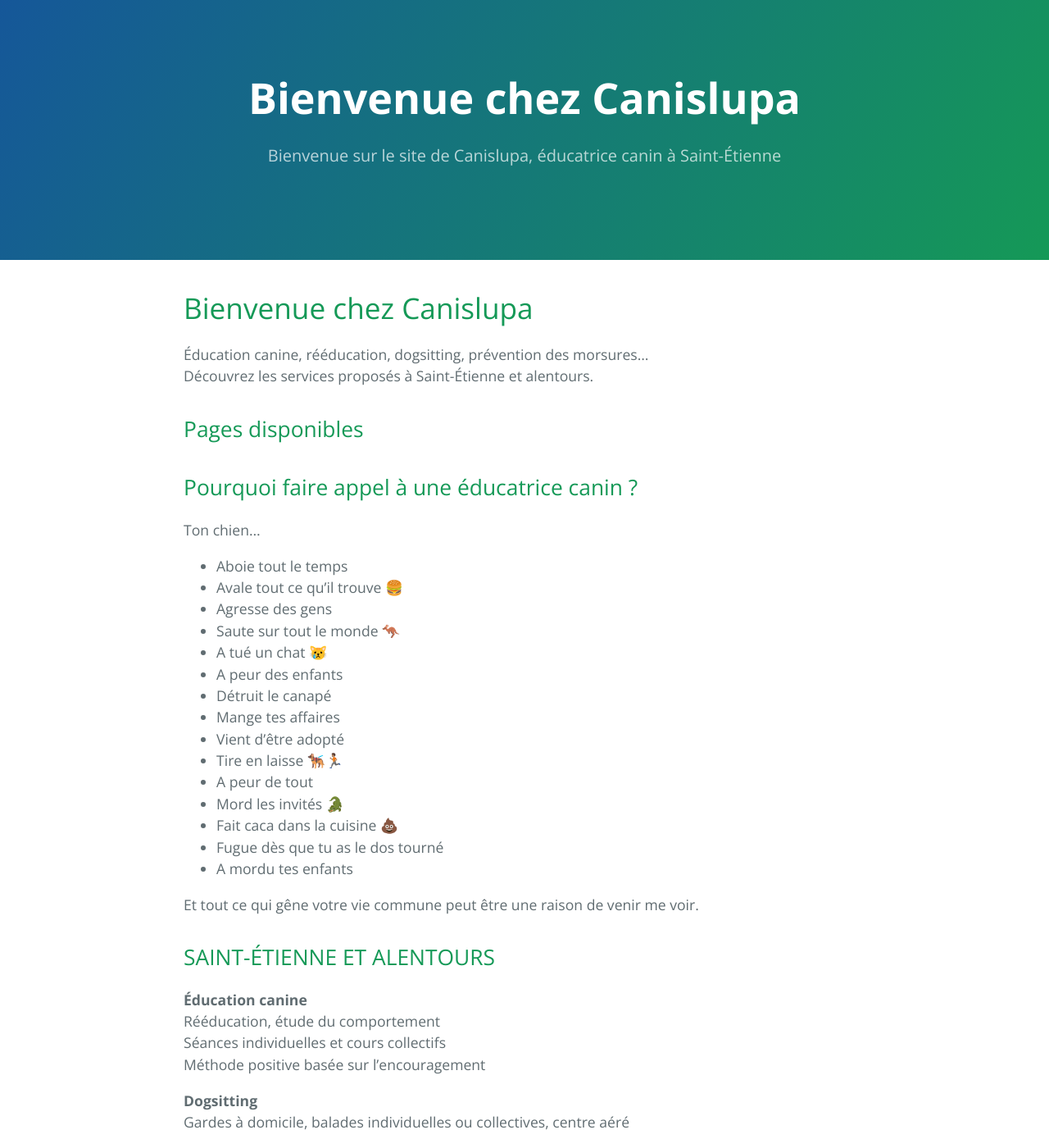
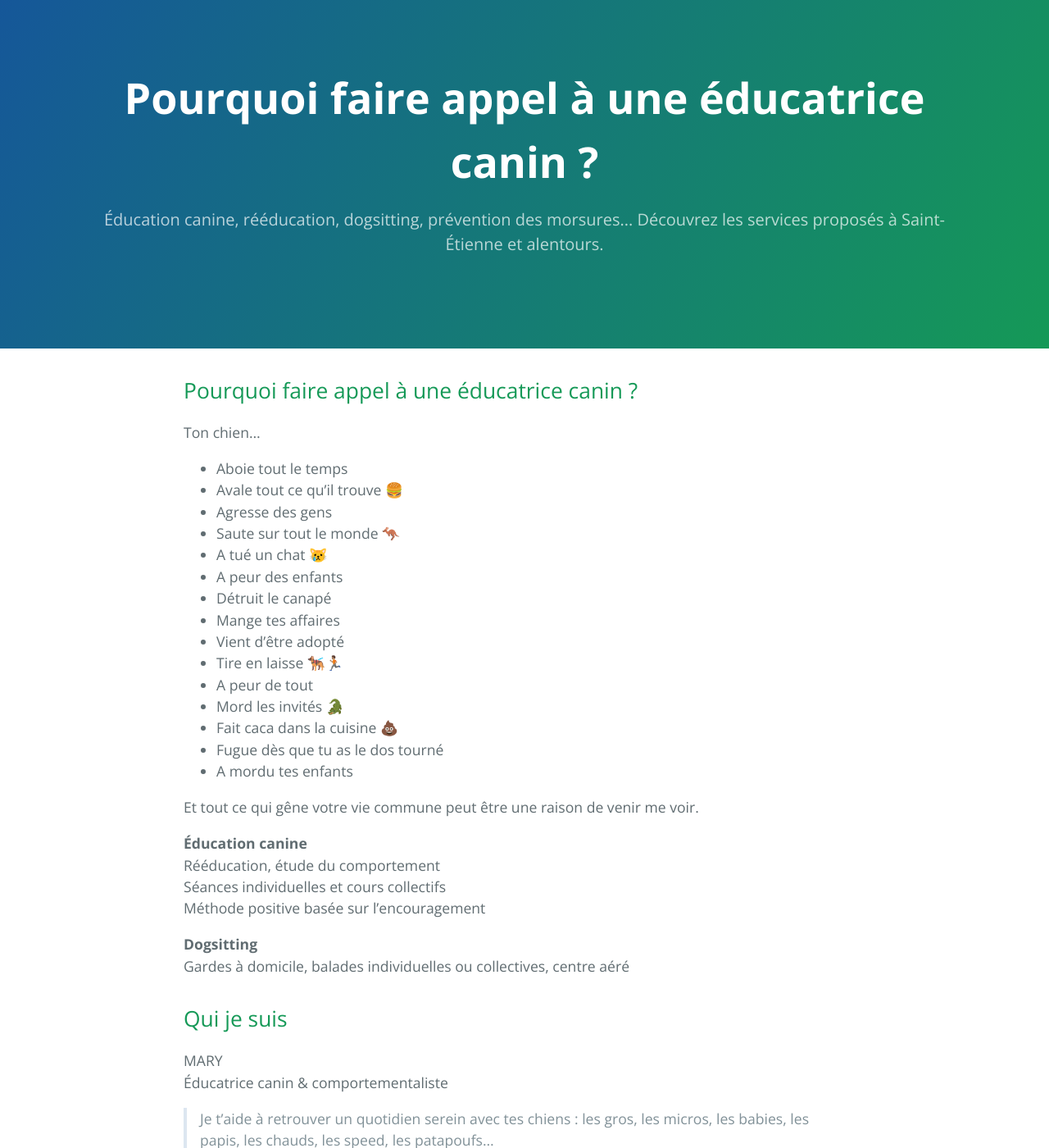
Before and after one commit to MetalBrackets/petit-test-rapiid, a Jekyll site: the page built from index.md, in a window 1280 px wide and 1400 px high. Shown: the whole window at 82% size. Built offline with Jekyll 4.4.1, drawn with Linux system fonts in a browser that asks for light colours; our own code applies the rules of GitHub Pages for plain Markdown files; some of the changed text lies outside the part shown.

Commit message:
Update index.md

```diff
--- a/index.md
+++ b/index.md
@@ -1,21 +1,12 @@
 ---
 layout: default
-description: Bienvenue sur le site de Canislupa, éducatrice canin à Saint-Étienne
+description: Éducation canine, rééducation, dogsitting, prévention des morsures... Découvrez les services proposés à Saint-Étienne et alentours.
 permalink: /
 ---
-
-# Bienvenue chez Canislupa
-
-Éducation canine, rééducation, dogsitting, prévention des morsures...
-Découvrez les services proposés à Saint-Étienne et alentours.
-
-## Pages disponibles
-
 
 ## Pourquoi faire appel à une éducatrice canin ?
 
 Ton chien...
-
 - Aboie tout le temps
 - Avale tout ce qu’il trouve 🍔
 - Agresse des gens
@@ -35,12 +26,6 @@ Ton chien...
 Et tout ce qui gêne votre vie commune peut être une raison de venir me voir.
 
 
-<!-- description: Présentation de Canislupa, éducatrice canin à Saint-Étienne
-permalink: /presentation/
---- -->
-
-## SAINT-ÉTIENNE ET ALENTOURS
-
 **Éducation canine**
 Rééducation, étude du comportement
 Séances individuelles et cours collectifs
@@ -56,15 +41,10 @@ MARY
 
 > Je t'aide à retrouver un quotidien serein avec tes chiens : les gros, les micros, les babies, les papis, les chauds, les speed, les patapoufs...
 
-Je peux t’aider si ton chien : aboie, tire, pleure, croque, s’enfuit, etc.
-Mais si tu veux **transformer ton chien sans te transformer**, je **ne peux pas t’aider**.
-Si tu veux le dresser au collier étrangleur ou que tu refuses de t’adapter à ses besoins, je **ne peux pas t’aider**.
 
-
-- [Présentation]({{ "./quisuije/" | relative_url }})
+- [Présentation]({{ "/quisuije/" | relative_url }})
 
 - [Tarifs]({{ "/tarif/" | relative_url }})
-
 
 - [Program PECCRAM]({{ "/peccram/" | relative_url }})
 
```
